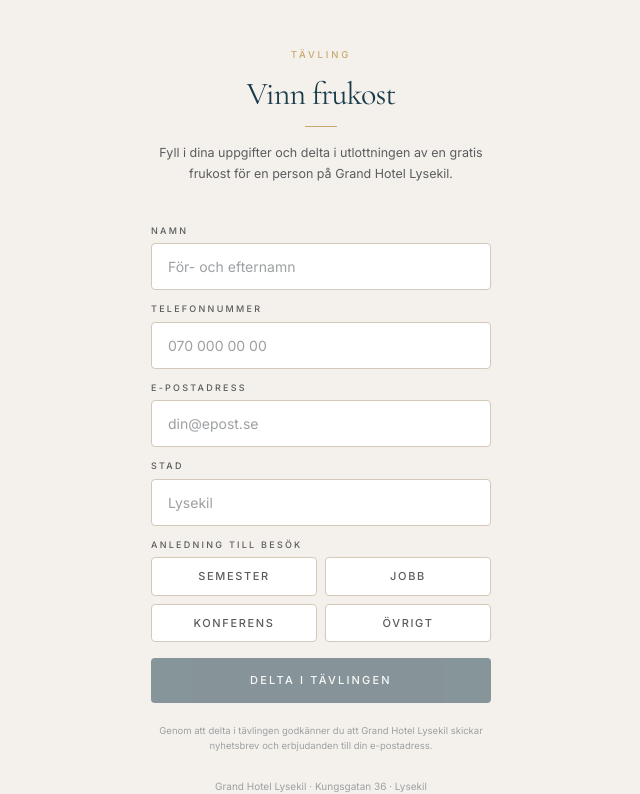
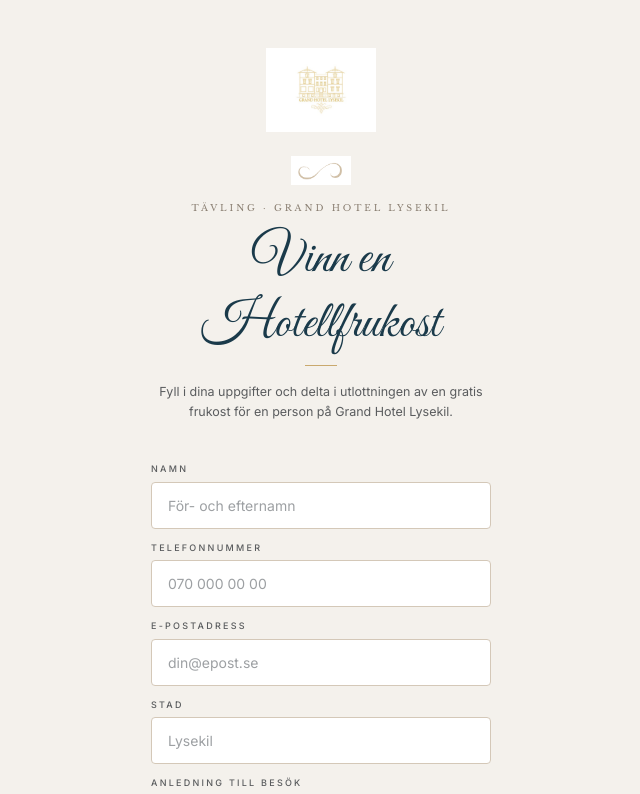
Before and after one commit to zaniarazarniya-commits/zuve, a Next.js app: page /tavling in a window 1280 px wide. Shown: the top 794 px of the page, without its empty margins (319-959 px from the left). Built offline with nearby package versions, Linux system fonts and the light colour scheme.

Commit message:
feat: apply Grand brand identity to contest page

```diff
--- a/src/app/tavling/page.tsx
+++ b/src/app/tavling/page.tsx
@@ -1,6 +1,7 @@
 "use client";
 
 import { useState } from "react";
+import { GrandLogo, GrandSwash, GrandMonogram } from "@/components/GrandLogo";
 
 const VISIT_REASONS = ["Semester", "Jobb", "Konferens", "Övrigt"] as const;
 type VisitReason = typeof VISIT_REASONS[number];
@@ -60,23 +61,22 @@
     return (
       <main className="min-h-screen flex flex-col items-center justify-center px-6 bg-background">
         <div className="w-full max-w-[340px] text-center reveal-in">
-          <div className="mb-6 flex items-center justify-center">
-            <div className="w-12 h-12 rounded-full bg-sand-light flex items-center justify-center">
-              <svg width="22" height="22" viewBox="0 0 24 24" fill="none" stroke="currentColor" strokeWidth="1.8" className="text-primary">
-                <polyline points="20 6 9 17 4 12" />
-              </svg>
-            </div>
+          <div className="mb-6 flex justify-center">
+            <GrandLogo variant="compact" width={100} />
           </div>
-          <p className="text-[9.5px] tracking-[0.3em] uppercase text-accent font-medium mb-3">
+          <GrandMonogram size={40} className="mx-auto mb-4 opacity-60" />
+          <p className="font-baskerville text-[9px] tracking-[0.3em] uppercase text-muted font-medium mb-3">
             Anmälan mottagen
           </p>
-          <h1 className="font-serif text-[30px] text-primary leading-tight tracking-tight mb-4">
+          <h1 className="font-script text-[44px] text-primary leading-tight mb-4">
             Tack för ditt deltagande!
           </h1>
           <p className="text-[12.5px] text-granite leading-relaxed">
             Du är nu med i utlottningen av en gratis frukost på Grand Hotel Lysekil. Lycka till!
           </p>
-          <div className="mt-8 w-8 h-px bg-accent mx-auto" />
+          <div className="mt-8">
+            <GrandSwash gold width={60} className="mx-auto" />
+          </div>
         </div>
       </main>
     );
@@ -86,13 +86,17 @@
     <main className="min-h-screen flex flex-col items-center justify-center px-6 py-12 bg-background">
       <div className="w-full max-w-[340px]">
         <div className="text-center mb-10">
-          <p className="text-[9.5px] tracking-[0.3em] uppercase text-accent font-medium mb-3">
-            Tävling
+          <div className="flex justify-center mb-6">
+            <GrandLogo variant="compact" width={110} />
+          </div>
+          <GrandSwash gold width={60} className="mx-auto mb-4" />
+          <p className="font-baskerville text-[9px] tracking-[0.32em] uppercase text-muted font-medium mb-3">
+            Tävling · Grand Hotel Lysekil
           </p>
-          <h1 className="font-serif text-[32px] text-primary leading-tight tracking-tight">
-            Vinn frukost
+          <h1 className="font-script text-[52px] leading-tight text-primary">
+            Vinn en Hotellfrukost
           </h1>
-          <div className="mt-3 mb-4 flex justify-center">
+          <div className="mt-2 mb-4 flex justify-center">
             <div className="w-8 h-px bg-accent" />
           </div>
           <p className="text-[12.5px] text-granite leading-relaxed">
@@ -182,7 +186,7 @@
           </p>
         </form>
 
-        <p className="mt-6 text-center text-[10px] text-granite-light leading-relaxed">
+        <p className="mt-6 text-center font-baskerville text-[9.5px] tracking-[0.22em] uppercase text-muted">
           Grand Hotel Lysekil · Kungsgatan 36 · Lysekil
         </p>
       </div>
```
